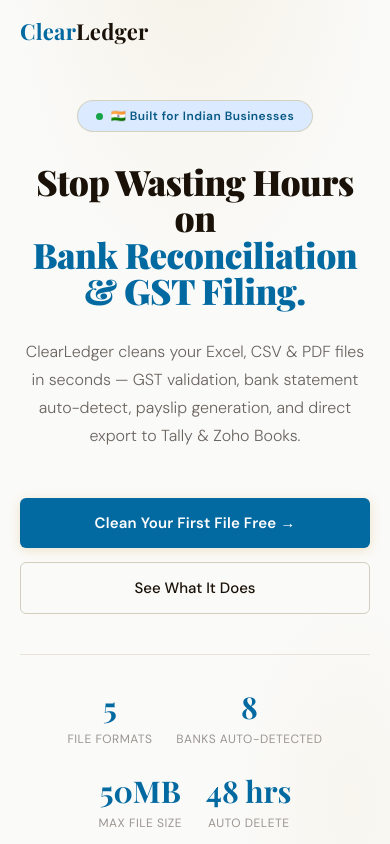
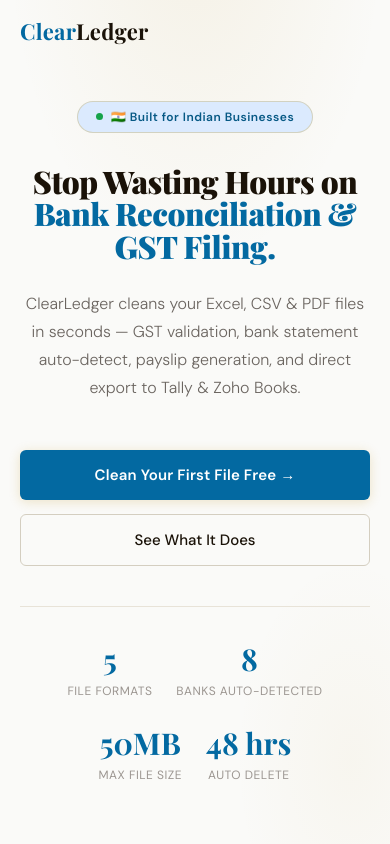
Before and after one commit to ketanpundir-00/clearledger-landing, a Next.js app: page / in a window 390 px wide. Shown: the top 844 px of the page. Built offline with nearby package versions, Linux system fonts and the light colour scheme.

Commit message:
fix headline wrap on mobile

```diff
--- a/src/app/page.module.css
+++ b/src/app/page.module.css
@@ -856,7 +856,7 @@
 }
 
 @media (max-width: 480px) {
-  .heroTitle { letter-spacing: -0.5px; font-size: clamp(32px, 9vw, 44px); }
+  .heroTitle { letter-spacing: -0.5px; font-size: clamp(28px, 8vw, 40px); }
   .heroSub { font-size: 16px; }
   .btnPrimary, .btnSecondary { width: 100%; justify-content: center; }
   .heroActions { flex-direction: column; }
```
